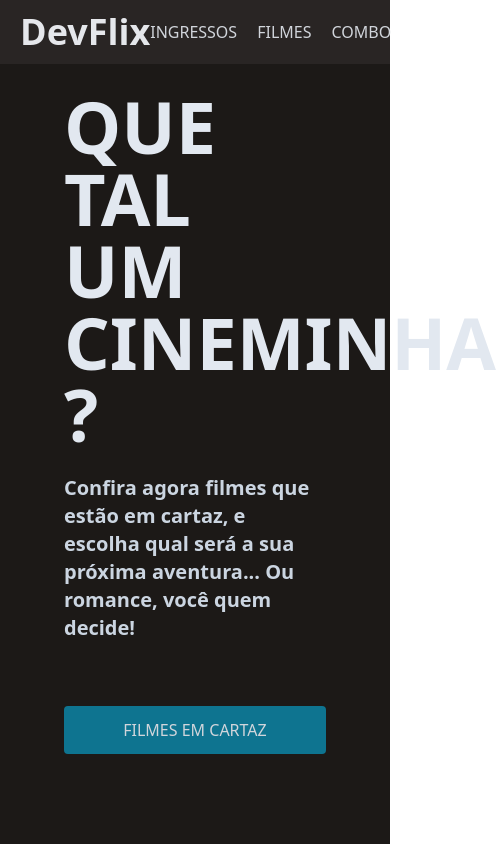
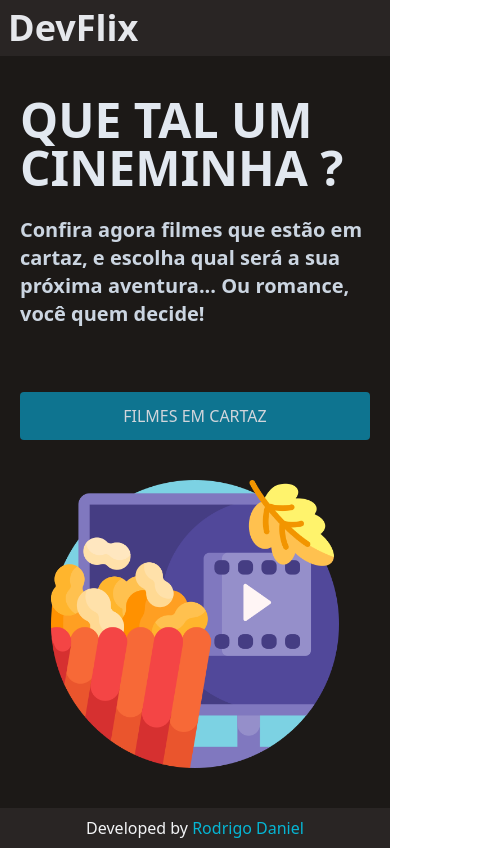
Before and after one commit to Spyke27/Dev_Flix, a React (Vite) app: page / in a window 390 px wide. Shown: the whole page, 496 px wide, since content can reach past the window. Built offline with nearby package versions, Linux system fonts and the light colour scheme.

Commit message:
Responsividade ok

```diff
--- a/src/App.tsx
+++ b/src/App.tsx
@@ -1,79 +1,108 @@
-import { useState, useEffect } from 'react'
-import reactLogo from './assets/react.svg'
-import './App.css'
-import { Movie } from './types/Movie';
-import filmImage from './assets/tv.png'
+import { useState, useEffect } from "react";
+import reactLogo from "./assets/react.svg";
+import "./App.css";
+import { Movie } from "./types/Movie";
+import filmImage from "./assets/tv.png";
 
 function App() {
   const [movies, setMovies] = useState<Movie[]>([]);
-  const [display, setDisplay] = useState("block")
+  const [display, setDisplay] = useState("block");
+  const [show, setShow] = useState("flex");
+  const [title, setTitle] = useState("hidden");
   const [loading, setLoading] = useState(false);
 
   const loadMovies = async () => {
+    setShow("hidden");
     setLoading(true);
-    let res = await fetch('https://api.b7web.com.br/cinema/'); //Get na api de filmes
+    let res = await fetch("https://api.b7web.com.br/cinema/"); //Get na api de filmes
     let json = await res.json();
     setLoading(false);
 
     setMovies(json);
-
-    setDisplay("hidden")
-  }
+    setTitle("block")
+    setDisplay("hidden");
+  };
 
   return (
-    <div className="App flex justify-center items-center flex-col min-h-screen bg-stone-900">
-
-     <div className='container'>
-     <header className='bg-stone-800 h-16 w-full flex items-center justify-between px-5 fixed top-0'>
-        <h1 className='text-gray-200 text-4xl font-bold cursor-pointer'>DevFlix</h1>
-        <div className='flex gap-5 cursor-pointer	text-gray-300 uppercase'>
-          <a href="#" className='hover:text-white'>ingressos</a>
-          <a href="#" className='hover:text-white'>filmes</a>
-          <a href="#" className='hover:text-white'>combo</a>
+    <div className={`App flex justify-center items-center flex-col min-h-screen bg-stone-900`}>
+      <header className="bg-stone-800 xl:h-16 h-14 w-full flex items-center justify-between xl:px-10 px-2 fixed top-0">
+        <h1 className="text-gray-200 text-4xl font-bold cursor-pointer">
+          DevFlix
+        </h1>
+        <div className="hidden xl:flex gap-5 cursor-pointer	text-gray-300 uppercase">
+          <a href="#" className="hover:text-white">
+            ingressos
+          </a>
+          <a href="#" className="hover:text-white">
+            filmes
+          </a>
+          <a href="#" className="hover:text-white">
+            combo
+          </a>
         </div>
       </header>
 
-      <div className='flex mt-20'>
-        <div className='px-16 w-full flex flex-col gap-6'>
-          <h2 className='font-bold text-slate-200 text-7xl font-sans uppercase'>Que tal um cineminha ?</h2>
-          <p className='mb-10 font-semibold text-xl text-slate-300'>Confira agora filmes que estão em cartaz, e escolha qual será a sua próxima aventura... Ou romance, você quem decide!</p>
+      <div className={`${show} xl:mt-32 min-h-full mt-24`}>
 
-          <button className={`${display} bg-cyan-700 p-2 rounded uppercase text-gray-300
-            hover:bg-cyan-500 hover:text-white duration-300 py-3`}
-            onClick={loadMovies}>
-            filmes em cartaz
-          </button>
-        </div>
+        <div className="flex xl:flex-row flex-col">
 
-        <div className='w-full flex items-center justify-center'>
-          <img src={filmImage} alt="Imagem Filme" width={400}/>
+          <div className="px-5 xl:px-16 w-full flex flex-col gap-6">
+            <h2 className="font-bold text-slate-200 text-5xl xl:text-7xl font-sans uppercase">
+              Que tal um cineminha ?
+            </h2>
+            <p className="mb-10 font-semibold text-xl text-slate-300">
+              Confira agora filmes que estão em cartaz, e escolha qual será a
+              sua próxima aventura... Ou romance, você quem decide!
+            </p>
+
+            <button
+              className={`${display} bg-cyan-700 p-2 rounded uppercase text-gray-300
+            hover:bg-cyan-500 hover:text-white duration-300 py-3 mb-10`}
+              onClick={loadMovies}
+            >
+              filmes em cartaz
+            </button>
+          </div>
+
+          <div className="w-full flex items-center justify-center">
+            <img src={filmImage} alt="Imagem Filme" className="w-72 xl:w-96"/>
+          </div>
         </div>
       </div>
-     </div>
 
-       {loading &&
-          <div className='px-5 py-2 rounded-xl text-gray-700 bg-gradient-to-r from-amber-300 via-amber-500 to-amber-600'>Carregando...</div>
-        }
+      {loading && (
+        <div className="min-h-screen flex justify-center items-center">
+          <div className="px-10 py-5 text-4xl rounded-xl text-gray-500 uppercase">
+          Carregando...
+        </div>
+        </div>
+      )}
 
-
-
-
-
-
-
-
-
-
-        <div className='grid grid-cols-3 gap-5 p-10'>
+      {!loading &&
+        <div>
+        <h1 className={`mt-20 text-gray-200 text-5xl text-center ${title}`}>
+          Filmes em Cartaz
+        </h1>
+        <div className="grid xl:grid-cols-4 grid-cols-1 gap-5 xl:p-10 p-5">
           {movies.map((movie, index) => (
-              <div>
-                <img src={movie.avatar} alt="Capa Filme" className='w-25 block' />
-                {movie.titulo}
-              </div>
+            <div className="rounded pb-2 text-center shadow-md bg-stone-800">
+              <img
+                src={movie.avatar}
+                alt="Capa Filme"
+                className="w-full block rounded"
+              />
+              <p className="text-gray-200 text-xl px-2">{movie.titulo}</p>
+            </div>
           ))}
         </div>
+      </div>
+      }
+
+      <footer className="w-full bg-stone-800 h-10 flex justify-center items-center">
+          <p className="text-gray-100">Developed by <a className="text-cyan-500" href="https://my-portfolio-rodrigo-daniel.netlify.app/">Rodrigo Daniel</a></p>
+      </footer>
     </div>
-  )
+  );
 }
 
-export default App
+export default App;
```
